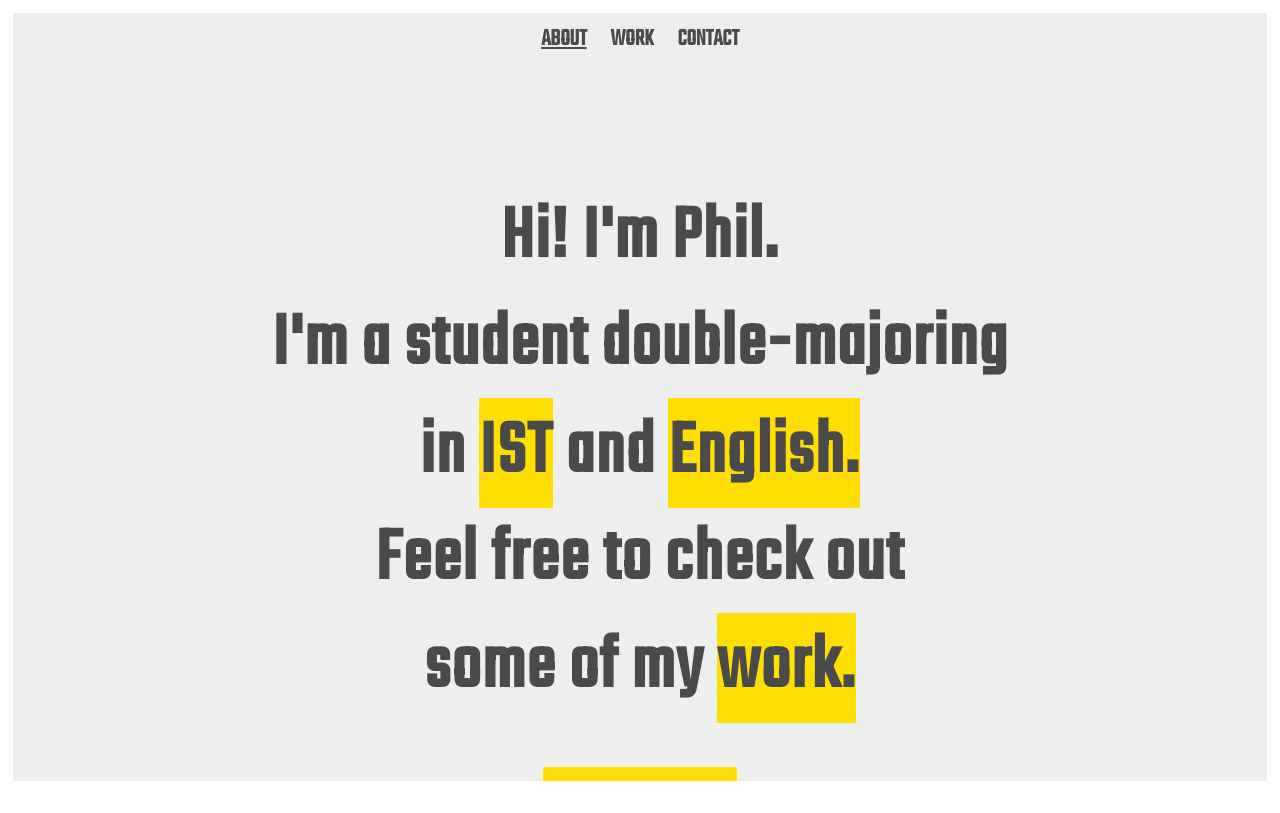
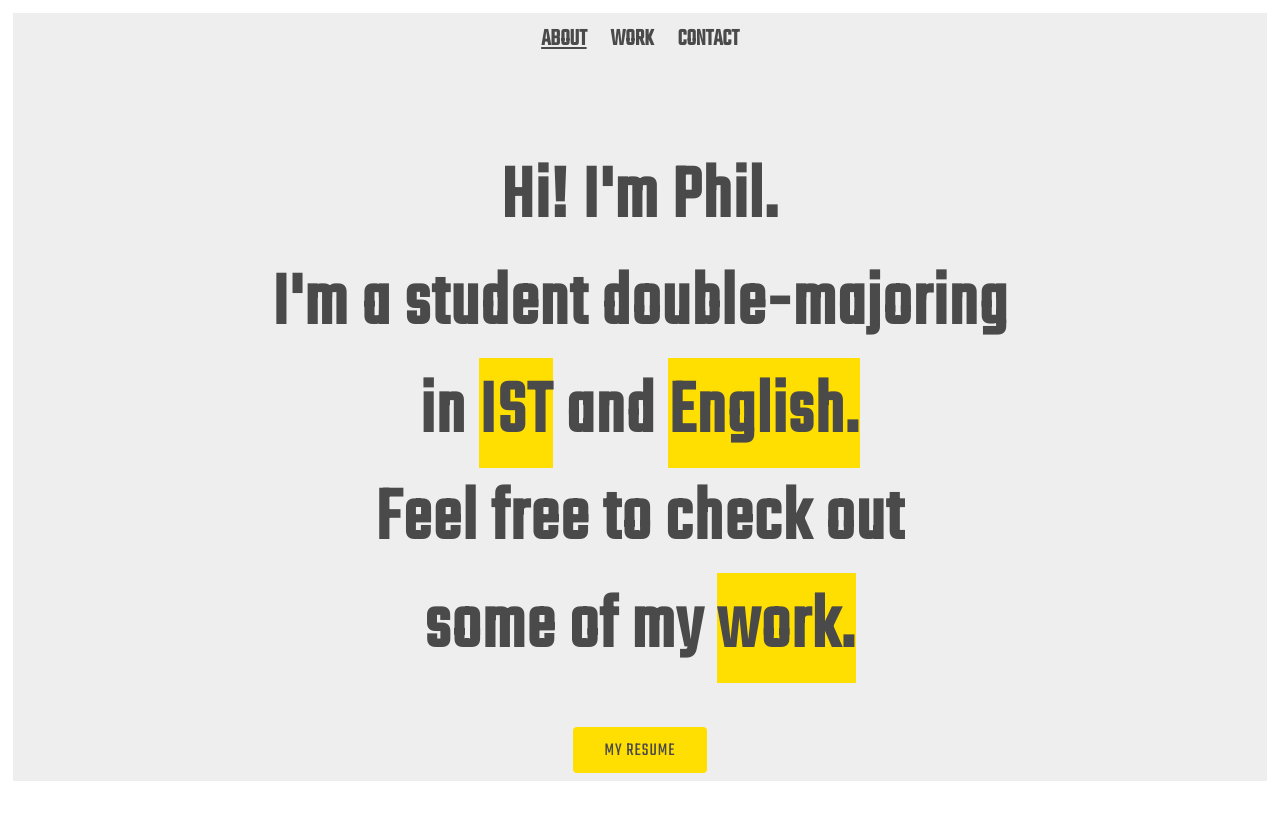
Before and after one commit to PChwistek/personal, a React (Create React App) app: page / in a window 1280 px wide. Built offline with nearby package versions, Linux system fonts and the light colour scheme.

Commit message:
some visuals

```diff
--- a/src/About.js
+++ b/src/About.js
@@ -14,7 +14,7 @@ class About extends Component {
 
   render() {
     return (
-      <section className="greeting-container">
+      <section className="hero greeting-container">
         <h1 className="greeting-title">
           Hi! I'm Phil.
           <br></br> I'm a student double-majoring
--- a/src/App.css
+++ b/src/App.css
@@ -43,7 +43,7 @@
 .greeting-container {
   height: 100%;
   display: flex;
-  padding: 15vh 10vw;
+  padding: 10vh 10vw;
   flex-direction: column;
   justify-content: center;
 }
@@ -66,7 +66,7 @@
   border-color: transparent !important;
   font-family: 'Teko', sans-serif;
   font-size: 24px !important;
-  padding: 6px 60px !important;
+  padding: 6px 30px !important;
   margin: 5px auto !important;
   font-size: 1.15em !important;
   letter-spacing: 1px !important;
@@ -92,7 +92,7 @@ a:hover {
 
 /* selected link */
 a:active {
-    color: #4a4a4a;
+    color:#4a4a4a;
 }
 
 html, body{
```
